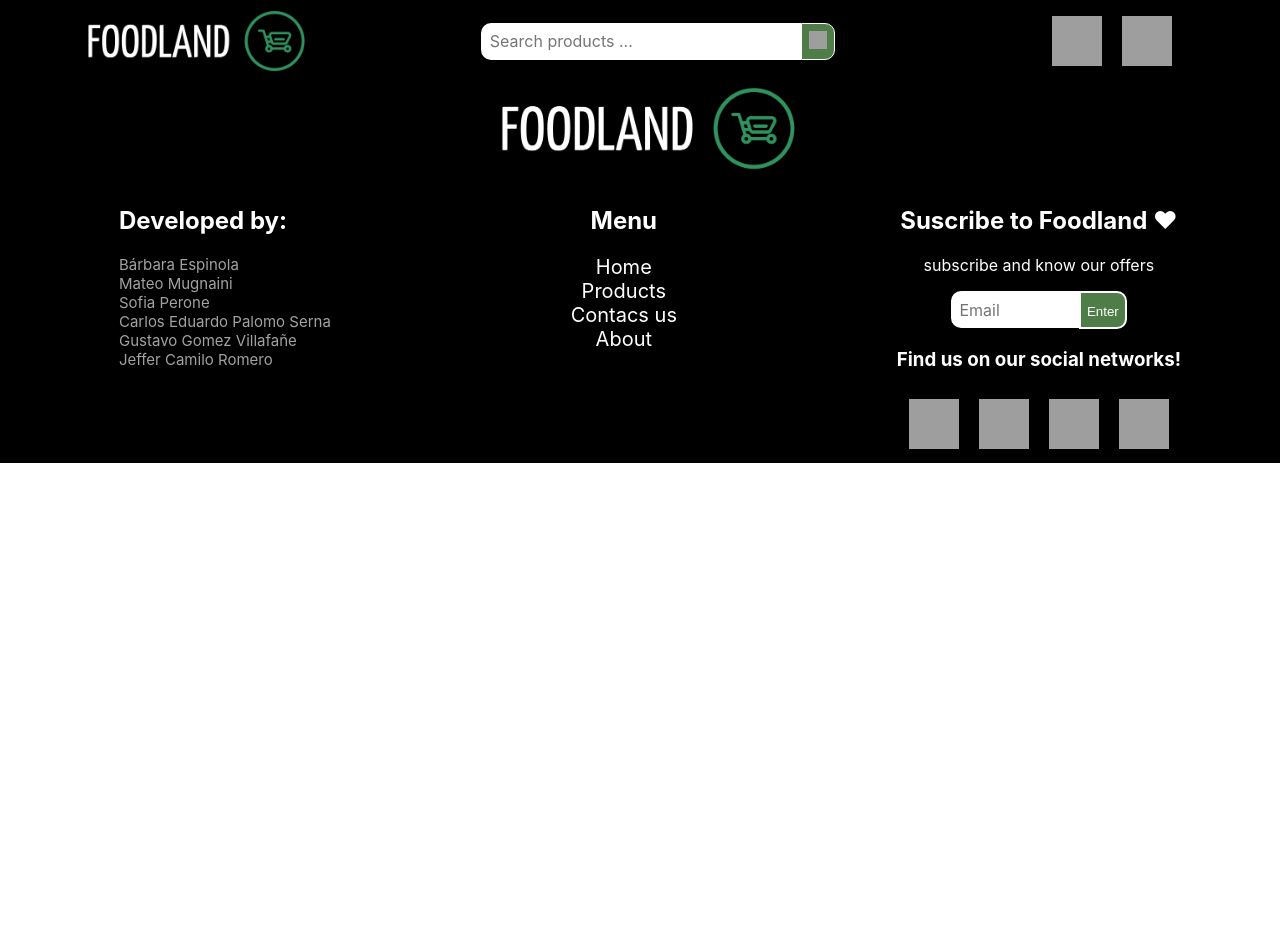
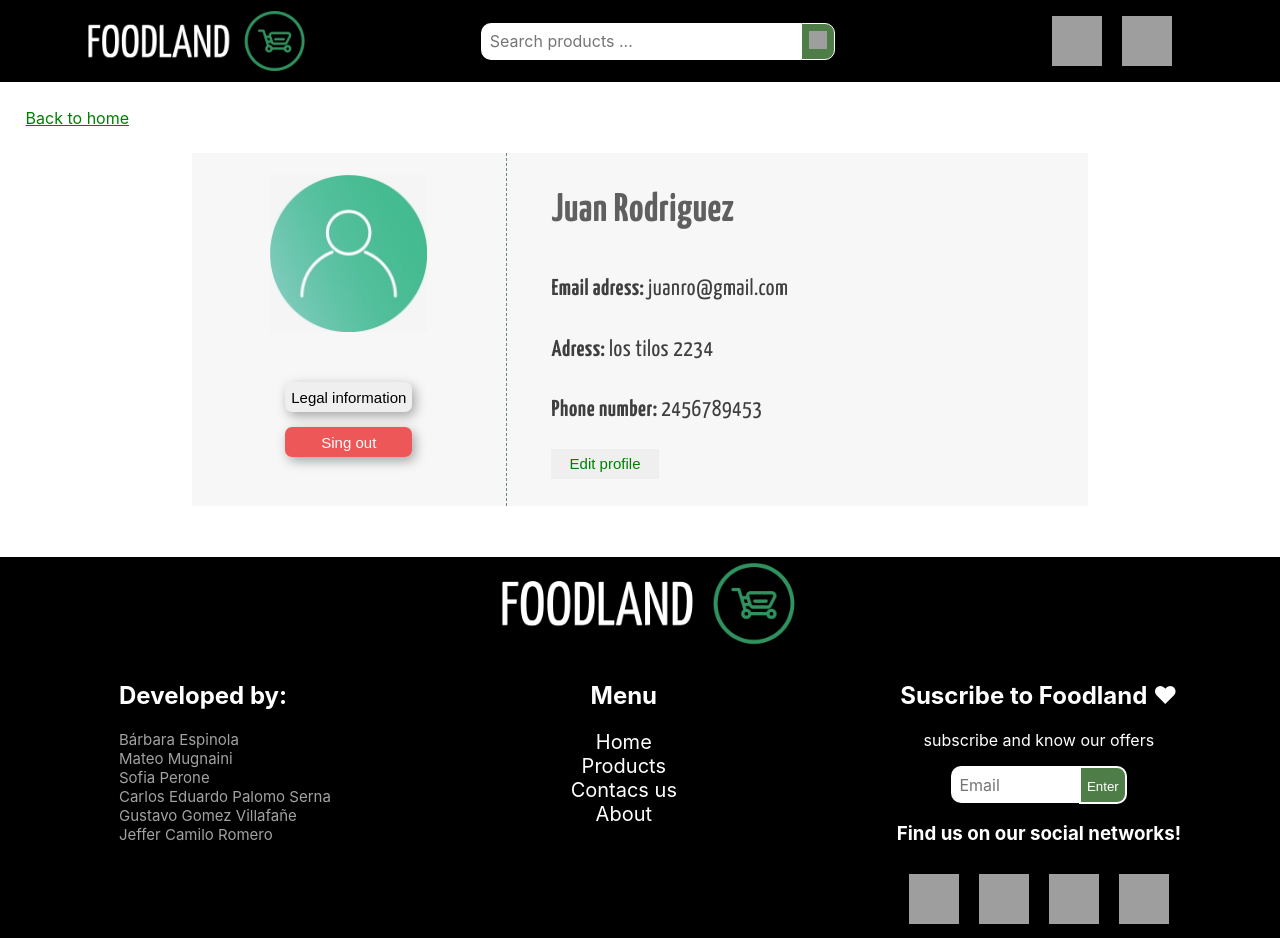
Before and after one commit to mateo-mugnaini/FOODLAND, a React (Create React App) app in the folder client/: page /profile in a window 1280 px wide. Before the commit the page ends 800 px from the top, so only its background shows below. Built offline with nearby package versions, Linux system fonts and the light colour scheme; grey boxes are pictures that could not be loaded; the HTML template or start-up script is replaced by a standard one.

Commit message:
agrego filtro review y userProfile

```diff
--- a/client/package.json
+++ b/client/package.json
@@ -6,6 +6,7 @@
     "@testing-library/jest-dom": "^5.11.10",
     "@testing-library/react": "^11.2.6",
     "@testing-library/user-event": "^13.1.1",
+    "alert": "^5.1.4",
     "axios": "^1.3.5",
     "react": "^18.2.0",
     "react-dom": "^18.2.0",
@@ -17,6 +18,7 @@
     "redux-devtools-extension": "^2.13.9",
     "redux-thunk": "^2.4.2",
     "slick-carousel": "^1.8.1",
+    "sweet": "^0.1.1",
     "sweetalert": "^2.1.2",
     "sweetalert2": "^11.7.3",
     "web-vitals": "^2.1.4"
--- a/client/src/App.js
+++ b/client/src/App.js
@@ -13,6 +13,7 @@ import SigninScreen from "./Views/Login/signinScreen";
 import UserRegister from "./Views/Register/Register";
 import StockViews from "./Views/Stock/StockViews";
 import PlaceOrderScreen from "./Views/Order/placeOrderScreen";
+import UserProfile from "./Views/UserProfile/UserProfile.jsx"
 function App() {
 	const location = useLocation();
 	return (
@@ -59,7 +60,7 @@ function App() {
 				></Route>
 				<Route
 					path="/profile"
-					element={""}
+					element={<UserProfile/>}
 					name="ProfileUser"
 					key="ProfileUser"
 				></Route>
--- a/client/src/Components/Cards/Filters.jsx
+++ b/client/src/Components/Cards/Filters.jsx
@@ -3,14 +3,18 @@ import { useState, useEffect } from "react";
 import { useDispatch, useSelector } from "react-redux";
 import { getAllProducts, getByCategory, setProduct } from "../../redux/actions";
 import { useParams } from "react-router-dom";
+import Rating from "../Rating/rating";
 
 const Filters = () => {
-  const { categoriesId } = useParams();
+
+
+  const dispatch = useDispatch();
+  const products = useSelector((state) => state.products.products);
+
+
+  // filtrar por precio
   const [minPrice, setMinPrice] = useState(0);
   const [maxPrice, setMaxPrice] = useState(10000);
-
-  const dispatch = useDispatch();
-  const products = useSelector((state) => state.products);
 
   const inputHandler = (e) => {
     const { name, value } = e.target;
@@ -23,17 +27,34 @@ const Filters = () => {
     console.log("maxPrice:", maxPrice);
   };
 
+
+  // filtrar por rating
+  const [rating, setRating] = useState(null);
+
+  const handleRating = (selectedRating) => {
+    setRating(selectedRating);
+    console.log("example", selectedRating)
+  };
+
+
+
   const handleSubmit = () => {
     const filteredProducts = products.filter((product) => {
-      return product.price >= parseInt(minPrice) && product.price <= parseInt(maxPrice);
+      return (
+        product.price >= parseInt(minPrice) &&
+        product.price <= parseInt(maxPrice) &&
+        (rating === null || product.rating === rating)
+      )
     });
     console.log(filteredProducts);
     dispatch(setProduct(filteredProducts));
+
   };
 
   return (
+    <div>
     <fieldset>
-      <label>Filter by Prices:</label>
+      <label>Filter by price:</label>
       <div className="MinMax">
         $
         <input
@@ -51,9 +72,18 @@ const Filters = () => {
         />
       </div>
       <button type="submit" className="butonFilter" onClick={handleSubmit}>
+        Filter
+      </button>
+    </fieldset>
+
+    <fieldset>
+      <label>Filter by rating:</label>
+      <Rating onClick={handleRating} />
+      <button type="submit" className="butonFilter" onClick={handleSubmit}>
         Filtrar
       </button>
     </fieldset>
+  </div>
   );
 };
 
--- a/client/src/Components/Cards/cards.css
+++ b/client/src/Components/Cards/cards.css
@@ -246,7 +246,7 @@
         height: 40px;
         width: 4.5%;
         border-radius: 7px;
-        margin: 0 2px 0 2px}
+        margin: 0 2px 4px 2px}
 
     .containerPaginated{
         margin-top: 3%;
--- a/client/src/Components/Rating/rating.jsx
+++ b/client/src/Components/Rating/rating.jsx
@@ -2,10 +2,11 @@ import React from "react";
 import "./rating.css"
 
 function Rating(props) {
-	const { rating, numReviews, caption } = props;
+	const { rating, numReviews, caption, onClick } = props;
+
 	return (
 		<div className="rating">
-			<span>
+			<span onClick={() => onClick(1)}>
 				<i
 					className={
 						rating >= 1
@@ -16,7 +17,7 @@ function Rating(props) {
 					}
 				></i>
 			</span>
-			<span>
+			<span onClick={() => onClick(2)}>
 				<i
 					className={
 						rating >= 2
@@ -27,7 +28,7 @@ function Rating(props) {
 					}
 				></i>
 			</span>
-			<span>
+			<span onClick={() => onClick(3)}>
 				<i
 					className={
 						rating >= 3
@@ -38,7 +39,7 @@ function Rating(props) {
 					}
 				></i>
 			</span>
-			<span>
+			<span onClick={() => onClick(4)}>
 				<i
 					className={
 						rating >= 4
@@ -49,7 +50,7 @@ function Rating(props) {
 					}
 				></i>
 			</span>
-			<span>
+			<span onClick={() => onClick(5)}>
 				<i
 					className={
 						rating >= 5
@@ -64,7 +65,7 @@ function Rating(props) {
 			{caption ? (
 				<span>{caption}</span>
 			) : (
-				<span>{/*{numReviews + " reviews"}*/}</span>
+				<span></span>
 			)}
 		</div>
 	);
--- a/client/src/Components/Stock/Stock.jsx
+++ b/client/src/Components/Stock/Stock.jsx
@@ -54,7 +54,7 @@ console("DEBO ELIMINAR EL PRODUCTO")
         <thead>
           <tr>
             <th className="thStock1">Name</th>
-            <th className="thStock2">Categoty</th>
+            <th className="thStock2">Category</th>
             <th className="thStock2">Stock</th>
             <th className="thStock2">Brand</th>
             <th className="thStock3">Actions</th>
--- /dev/null
+++ b/client/src/Views/UserProfile/UserProfile.css
@@ -0,0 +1,104 @@
+.userProfile {
+    display: flex;
+    flex-direction: column;
+}
+
+
+.userProfile a {
+    align-self: flex-start;
+    font-size: 17;
+    margin-top: 2%;
+    margin-left: 2%;
+    text-decoration: underline;
+    color: green;
+
+
+}
+
+.profileCard {
+
+    display: flex;
+    flex-direction: row;
+    width: 70%;
+    margin-top: 2%;
+    margin-bottom: 4%;
+    align-self: center;
+}
+.profileCard .left {
+  background-color: rgba(128, 128, 128, 0.062);
+    width: 35%;
+    display: flex;
+    flex-direction: column;
+    align-items: center;
+}
+.profileCard .left img {
+    width: 50%;
+    margin-top: 7%;
+}
+.profileCard .right {
+
+    width: 65%;
+    display: flex;
+    flex-direction: column;
+    align-items: flex-start;
+    padding-left: 5%;
+    border-left: 1px dashed rgba(45, 90, 55, 0.685);
+    background-color: rgba(128, 128, 128, 0.062);
+    font-family: "Yanone Kaffeesatz";
+    letter-spacing:0.5px
+}
+
+.profileCard .right h1 {
+    font-size: 40px;
+
+    margin-top: 7%;
+    color: rgba(0, 0, 0, 0.616);
+}
+.profileCard .right h3 {
+    font-size: 23px;
+    font-weight: 400;
+    color: rgba(0, 0, 0, 0.747);
+    margin-top: 4%;
+    margin-bottom: 3%;
+}
+.profileCard .right h3 span{
+ font-weight: 600;
+}
+
+
+
+.left-btns {
+    display: flex;
+    flex-direction: column;
+    margin-top: 16%;
+}
+
+.left-btns button {
+    width: 100%;
+    margin-bottom: 12%;
+    height: 30px;
+    font-size: 15px;
+    border-radius: 7px;
+    border: transparent;
+    box-shadow: 3px 4px 12px rgba(0, 0, 0, 0.336);
+
+
+}
+.left-btns button:hover  {
+    box-shadow: 3px 4px 18px rgba(0, 0, 0, 0.582);
+}
+.singOut-btn {
+    background-color: rgba(235, 17, 17, 0.692);
+    color: white;
+}
+
+.editProfile-btn{
+    margin-top: 2%;
+    margin-bottom: 5%;
+    width: 20%;
+    height: 30px;
+    font-size: 15px;
+    color: green;
+    border: transparent;
+
+}
--- /dev/null
+++ b/client/src/Views/UserProfile/UserProfile.jsx
@@ -0,0 +1,45 @@
+import React, { useState } from 'react';
+import "./UserProfile.css"
+import usuario from "../../Imgs/usuario.jpg"
+import { NavLink } from 'react-router-dom';
+
+function Profile() {
+  const [userData, setUserData] = useState({
+    name: "Juan",
+    lastName: "Rodriguez",
+    phone: "2456789453",
+    email: "juanro@gmail.com",
+    address: "los tilos 2234",
+    password: "",
+  });
+
+  const handleEditProfile = () => {
+    // Lógica para mostrar un formulario de edición
+  };
+
+  return (
+    <div className='userProfile'>
+        <NavLink to="/">
+            Back to home
+        </NavLink>
+        <div className='profileCard'>
+            <div className='left'>
+                <img src={usuario} alt="" />
+                <div className='left-btns'>
+                    <button> Legal information </button>
+                    <button className='singOut-btn'> Sing out</button>
+                </div>
+            </div>
+            <div className='right'>
+                <h1>{userData.name} { userData.lastName}</h1>
+                <h3><span>Email adress: </span> {userData.email}</h3>
+                <h3><span>Adress: </span>{userData.address}</h3>
+                <h3><span>Phone number: </span> {userData.phone}</h3>
+                <button className='editProfile-btn'>Edit profile</button>
+            </div>
+        </div>
+    </div>
+  );
+}
+
+export default Profile;
```
Also changed, not shown: client/src/Imgs/usuario.jpg (added), 1 other file (tests, documents, lock files or other folders).
